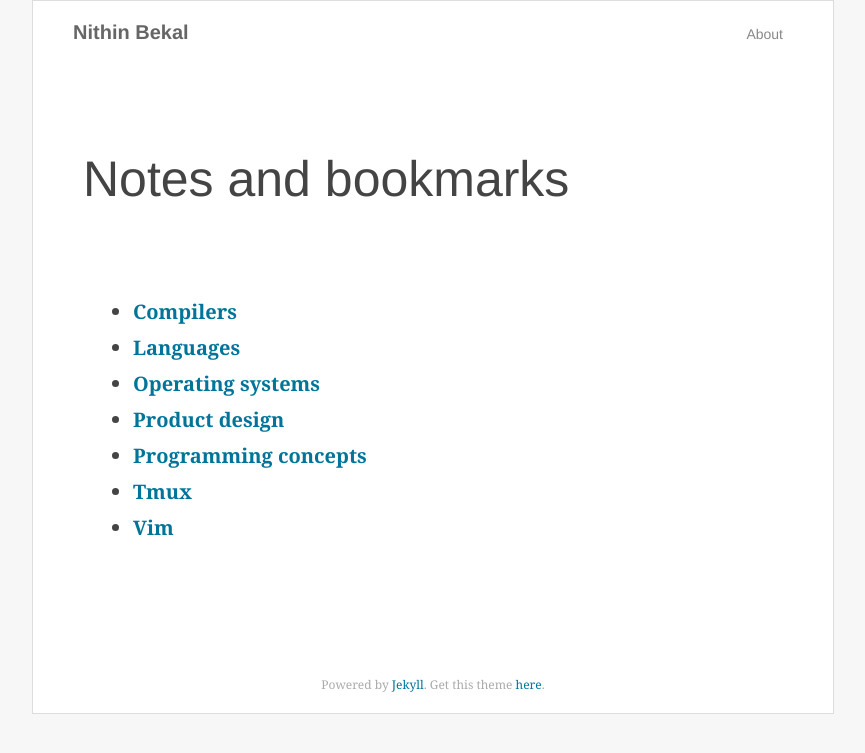
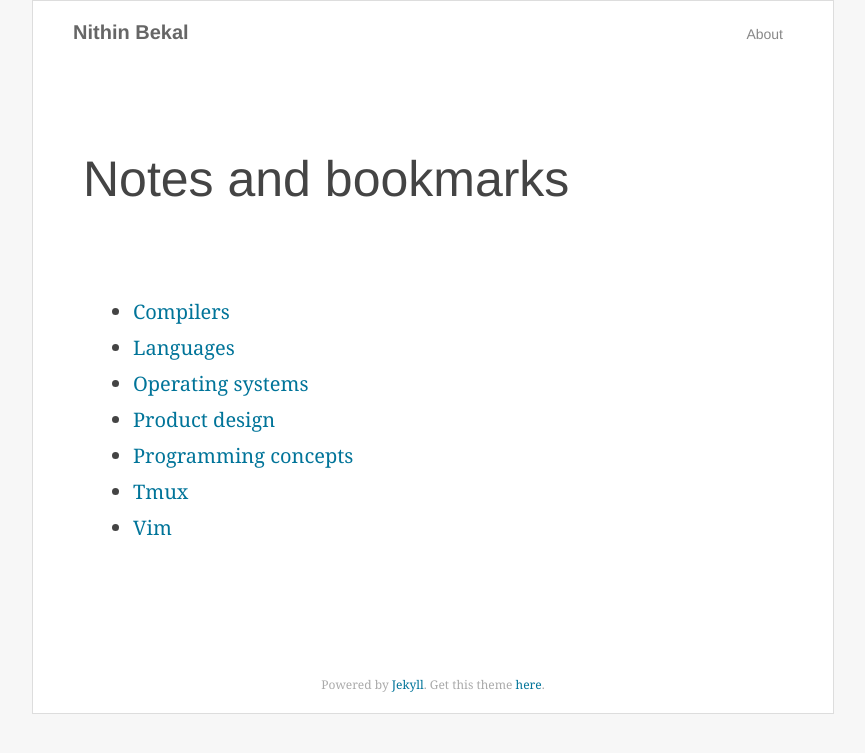
Before and after one commit to nithinbekal/nithinbekal.github.io, a Jekyll site: the page built from notes/index.md, in a window 1280 px wide. Shown: the top 753 px of the page, without its empty margins (207-1072 px from the left). Built offline with Jekyll 4.4.1, drawn with Linux system fonts in a browser that asks for light colours.

Commit message:
Don't make links bold by default

```diff
--- a/css/main.css
+++ b/css/main.css
@@ -110,8 +110,6 @@ h1, h2, h3, h4, h5, h6 { font-family: 'Helvetica Neue', Helvetica, Arial, sans-s
 
 .site .post .content pre code { background: none; border: none; padding: 0; }
 
-.site .post .content a { font-weight: bold; }
-
 .site .post .content blockquote {
   background: #fff;
   border: 1px solid #ddd;
```
